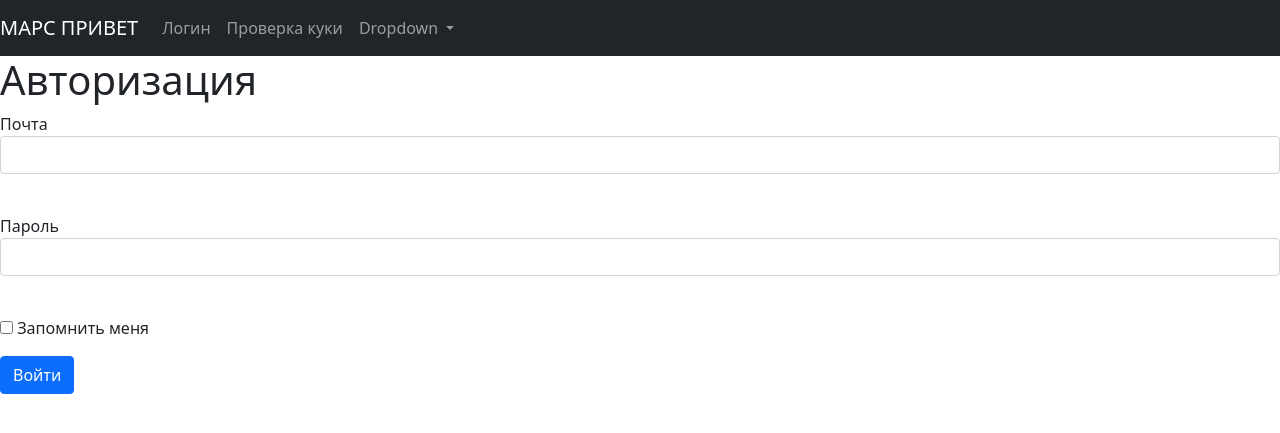
After one commit to Chew1ek/Mars_Site, a Flask app: page /login in a window 1280 px wide. The commit adds this page. Shown: the top 433 px of the page. Run offline with Flask 3, Linux system fonts and the light colour scheme.

Commit message:
1 задача

```diff
--- /dev/null
+++ b/data/login.py
@@ -0,0 +1,10 @@
+from flask_wtf import FlaskForm
+from wtforms import EmailField, PasswordField, BooleanField, SubmitField
+from wtforms.validators import DataRequired
+
+
+class LoginForm(FlaskForm):
+    email = EmailField('Почта', validators=[DataRequired()])
+    password = PasswordField('Пароль', validators=[DataRequired()])
+    remember_me = BooleanField('Запомнить меня')
+    submit = SubmitField('Войти')
--- a/data/users.py
+++ b/data/users.py
@@ -1,9 +1,10 @@
 import datetime
 import sqlalchemy
+from flask_login import UserMixin
 from .db_session import SqlAlchemyBase
 
 
-class User(SqlAlchemyBase):
+class User(SqlAlchemyBase, UserMixin):
     __tablename__ = 'users'
     id = sqlalchemy.Column(sqlalchemy.Integer,
                            primary_key=True, autoincrement=True)
--- a/main.py
+++ b/main.py
@@ -1,24 +1,59 @@
 from flask import *
 from data import db_session
 from data.users import User
+from flask_login import *
+from data.login import LoginForm
 
 app = Flask(__name__)
 app.config['SECRET_KEY'] = 'yandexlyceum_secret_key'
+
+login_manager = LoginManager()
+login_manager.init_app(app)
+
 
 @app.route('/')
 @app.route('/index')
 def index():
     return render_template('base.html')
 
+
 @app.route('/test')
 def test():
     return render_template("content.html")
+
 
 def main():
     db_session.global_init("db/blogs.db")
     app.run(port=8080, host='127.0.0.1')
 
 
+@login_manager.user_loader
+def load_user(user_id):
+    db_sess = db_session.create_session()
+    return db_sess.query(User).get(user_id)
+
+
+@app.route("/cookie_test")
+def cookie_test():
+    visits_count = session.get('visits_count', 0)
+    session['visits_count'] = visits_count + 1
+    return make_response(
+        f"Вы пришли на эту страницу {visits_count + 1} раз")
+
+
+@app.route('/login', methods=['GET', 'POST'])
+def login():
+    form = LoginForm()
+    if form.validate_on_submit():
+        db_sess = db_session.create_session()
+        user = db_sess.query(User).filter(User.email == form.email.data).first()
+        if user and user.check_password(form.password.data):
+            login_user(user, remember=form.remember_me.data)
+            return redirect("/")
+        return render_template('login.html',
+                               message="Неправильный логин или пароль",
+                               form=form)
+    return render_template('login.html', title='Авторизация', form=form)
 
 
 if __name__ == '__main__':
--- a/templates/base.html
+++ b/templates/base.html
@@ -18,10 +18,10 @@
   <div class="collapse navbar-collapse" id="navbarSupportedContent">
     <ul class="navbar-nav mr-auto">
       <li class="nav-item active">
-        <a class="nav-link" href="/">Главная</a>
+        <a class="nav-link" href="/login">Логин</a>
       </li>
       <li class="nav-item">
-        <a class="nav-link" href="test">Авторизация</a>
+        <a class="nav-link" href="/cookie_test">Проверка куки</a>
       </li>
       <li class="nav-item dropdown">
         <a class="nav-link dropdown-toggle" href="#" id="navbarDropdown" role="button" data-toggle="dropdown" aria-haspopup="true" aria-expanded="true">
--- /dev/null
+++ b/templates/login.html
@@ -0,0 +1,29 @@
+{% extends "base.html" %}
+
+{% block content %}
+    <h1>Авторизация</h1>
+    <form action="" method="post">
+        {{ form.hidden_tag() }}
+        <p>
+            {{ form.email.label }}<br>
+            {{ form.email(class="form-control", type="email") }}<br>
+            {% for error in form.email.errors %}
+                <div class="alert alert-danger" role="alert">
+                    {{ error }}
+                </div>
+            {% endfor %}
+        </p>
+        <p>
+            {{ form.password.label }}<br>
+            {{ form.password(class="form-control", type="password") }}<br>
+            {% for error in form.password.errors %}
+                <div class="alert alert-danger" role="alert">
+                    {{ error }}
+                </div>
+            {% endfor %}
+        </p>
+        <p>{{ form.remember_me() }} {{ form.remember_me.label }}</p>
+        <p>{{ form.submit(type="submit", class="btn btn-primary") }}</p>
+        <div>{{ message }}</div>
+    </form>
+{% endblock %}
```
